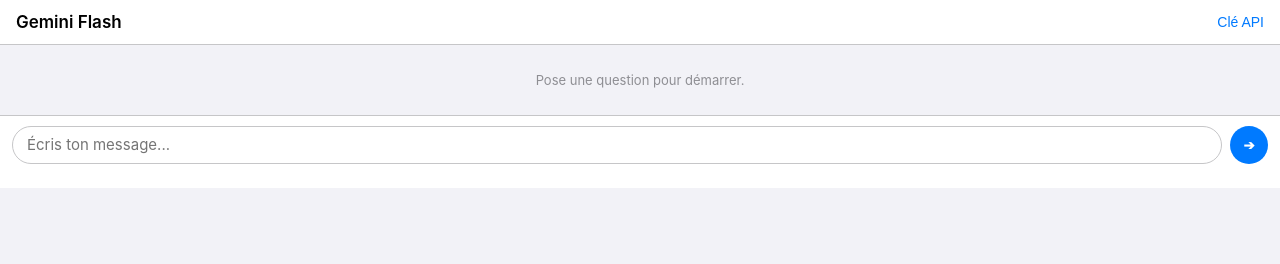
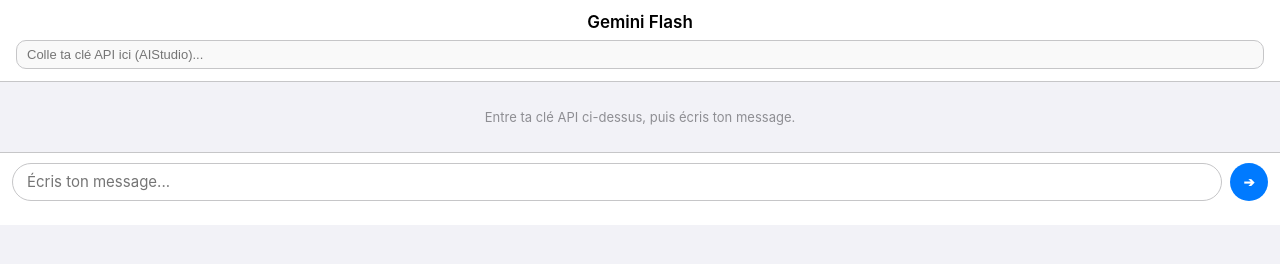
Before and after one commit to Loup0007A/gemini, a plain HTML site: page index.html in a window 1280 px wide. Drawn offline with Linux system fonts and the light colour scheme.

Commit message:
Refactor header and API key input styles

```diff
--- a/index.html
+++ b/index.html
@@ -10,6 +10,7 @@
       --card-bg: #ffffff;
       --user-msg: #007aff;
       --ai-msg: #e5e5ea;
+      --border-color: #c6c6c8;
       --text-color: #000000;
     }
 
@@ -34,24 +35,36 @@
     header {
       background: var(--card-bg);
       padding: 12px 16px;
-      text-align: center;
-      border-bottom: 1px solid #c6c6c8;
+      border-bottom: 1px solid var(--border-color);
       display: flex;
-      justify-content: space-between;
-      align-items: center;
+      flex-direction: column;
+      gap: 8px;
     }
 
-    header h1 {
+    .header-title {
       font-size: 17px;
       font-weight: 600;
+      text-align: center;
     }
 
-    .key-btn {
-      background: none;
-      border: none;
-      color: #007aff;
-      font-size: 14px;
-      cursor: pointer;
+    .api-key-container {
+      display: flex;
+      gap: 8px;
+    }
+
+    .api-key-container input {
+      flex: 1;
+      border: 1px solid var(--border-color);
+      border-radius: 10px;
+      padding: 6px 10px;
+      font-size: 13px;
+      background: #f9f9f9;
+      outline: none;
+    }
+
+    .api-key-container input:focus {
+      background: #ffffff;
+      border-color: #007aff;
     }
 
     #chat-box {
@@ -65,7 +78,7 @@
     }
 
     .message {
-      max-width: 80%;
+      max-width: 82%;
       padding: 10px 14px;
       border-radius: 18px;
       font-size: 15px;
@@ -92,19 +105,20 @@
       background: transparent;
       color: #8e8e93;
       font-size: 13px;
+      text-align: center;
     }
 
     footer {
       background: var(--card-bg);
       padding: 10px 12px 24px 12px;
-      border-top: 1px solid #c6c6c8;
+      border-top: 1px solid var(--border-color);
       display: flex;
       gap: 8px;
     }
 
     textarea {
       flex: 1;
-      border: 1px solid #c6c6c8;
+      border: 1px solid var(--border-color);
       border-radius: 20px;
       padding: 8px 14px;
       font-size: 15px;
@@ -137,12 +151,14 @@
 <body>
 
   <header>
-    <h1>Gemini Flash</h1>
-    <button class="key-btn" onclick="setApiKey()">Clé API</button>
+    <div class="header-title">Gemini Flash</div>
+    <div class="api-key-container">
+      <input type="password" id="api-key-input" placeholder="Colle ta clé API ici (AIStudio)..." autocomplete="off" />
+    </div>
   </header>
 
   <div id="chat-box">
-    <div class="message system">Pose une question pour démarrer.</div>
+    <div class="message system">Entre ta clé API ci-dessus, puis écris ton message.</div>
   </div>
 
   <footer>
@@ -154,26 +170,18 @@
     const CHAT_BOX = document.getElementById('chat-box');
     const INPUT = document.getElementById('user-input');
     const SEND_BTN = document.getElementById('send-btn');
+    const API_KEY_INPUT = document.getElementById('api-key-input');
 
-    // Récupérer ou demander la clé API
-    function getApiKey() {
-      let key = localStorage.getItem('gemini_api_key');
-      if (!key) {
-        key = prompt("Entre ta clé API Google AI Studio :");
-        if (key) {
-          localStorage.setItem('gemini_api_key', key.trim());
-        }
-      }
-      return key;
+    // Charger la clé API sauvegardée si elle existe
+    const savedKey = localStorage.getItem('gemini_api_key');
+    if (savedKey) {
+      API_KEY_INPUT.value = savedKey;
     }
 
-    function setApiKey() {
-      const currentKey = localStorage.getItem('gemini_api_key') || "";
-      const newKey = prompt("Renseigne ta clé API :", currentKey);
-      if (newKey !== null) {
-        localStorage.setItem('gemini_api_key', newKey.trim());
-      }
-    }
+    // Sauvegarder automatiquement dès que la clé est modifiée
+    API_KEY_INPUT.addEventListener('input', () => {
+      localStorage.setItem('gemini_api_key', API_KEY_INPUT.value.trim());
+    });
 
     // Ajustement automatique de la hauteur du champ texte
     INPUT.addEventListener('input', () => {
@@ -191,13 +199,18 @@
 
     async function sendMessage() {
       const promptText = INPUT.value.trim();
+      const apiKey = API_KEY_INPUT.value.trim();
+
+      if (!apiKey) {
+        alert("Renseigne d'abord ta clé API dans le champ en haut.");
+        API_KEY_INPUT.focus();
+        return;
+      }
+
       if (!promptText) return;
 
-      const apiKey = getApiKey();
-      if (!apiKey) {
-        alert("Une clé API est requise pour continuer.");
-        return;
-      }
+      // Masquer le type mot de passe si on souhaite garder l'input propre
+      localStorage.setItem('gemini_api_key', apiKey);
 
       // Ajouter le message utilisateur
       appendMessage(promptText, 'user');
```
